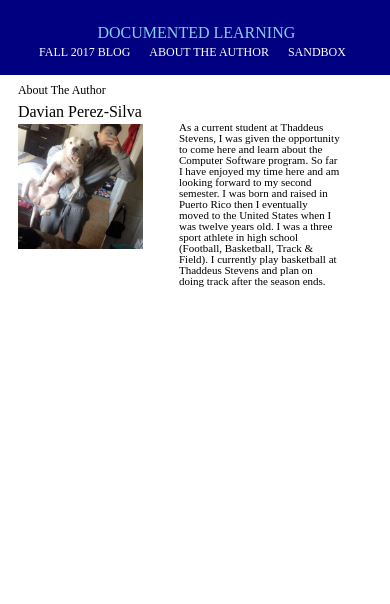
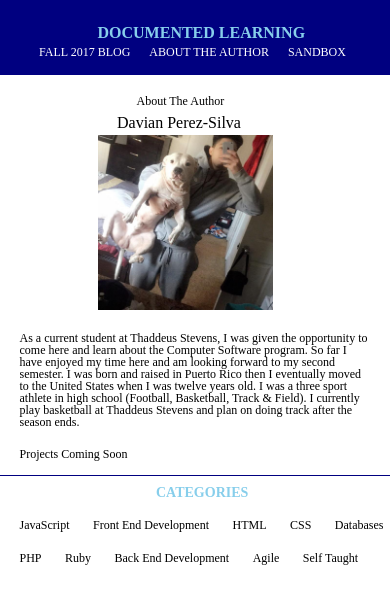
Before and after one commit to daviirose/InAction, a plain HTML site: page index.html in a window 390 px wide. Drawn offline with Linux system fonts and the light colour scheme.

Commit message:
Finished alinging body in mobile and started Media queries for header for home page

```diff
--- a/index.html
+++ b/index.html
@@ -21,15 +21,53 @@
   </section>
   </header>
 <section class="AboutMe-container">
-  <div class="block">
   <h3 class="About-the-author-two"> About The Author
   </h3>
   <h2 class="Davian"> Davian Perez-Silva
   </h2>
   <img src="images/benji.jpg" class="benji" alt="dog">
-</div>
   <p class="AboutMe"> As a current student at Thaddeus Stevens, I was given the opportunity to come here and learn about the Computer Software program. So far I have enjoyed my time here and am looking forward to my second semester. I was born and raised in Puerto Rico then I eventually moved to the United States when I was twelve years old. I was a three sport athlete in high school (Football, Basketball, Track &amp; Field). I currently play basketball at Thaddeus Stevens and plan on doing track after the season ends.
   </p>
+  <h3 class="Projects-coming-soon">
+    Projects Coming Soon
+  </h3>
 </section>
+<div class="line">
+</div>
+<aside>
+  <h1 class="Categories"> CATEGORIES
+  </h1>
+  <div class="wrap">
+  <h2 class="JavaScript">
+      JavaScript
+    </h2>
+  <h2 class="JavaScript">
+      Front End Development
+    </h2>
+  <h2 class="JavaScript">
+        HTML
+    </h2>
+  <h2 class="JavaScript">
+        CSS
+    </h2>
+  <h2 class="JavaScript">
+        Databases
+    </h2>
+    <h2 class="JavaScript">
+        PHP
+    </h2>
+    <h2 class="JavaScript">
+        Ruby
+    </h2>
+    <h2 class="JavaScript">
+        Back End Development
+      </h2>
+    <h2 class="JavaScript">
+        Agile
+      </h2>
+    <h2 class="JavaScript">
+          Self Taught
+      </h2>
+</aside>
 </body>
 </html>
--- a/style/_about.scss
+++ b/style/_about.scss
@@ -1,33 +1,41 @@
 .AboutMe-container {
-  display: inline-flex;
+  display: block;
 }
 .About-the-author-two {
-  width: 85%;
+  width: 65%;
   height: 20px;
   font-size: 12px;
   margin-top: 5%;
-  margin-left: 10%;
+  margin-left: 35%;
 }
 .Davian {
-  width: 90%;
+  width: 70%;
   height: 20px;
-  margin-left: 10%;
+  margin-left: 30%;
 }
 .benji {
-  width: 125px;
-  height: 125px;
-  margin-left: 10%;
+  width: 175px;
+  height: 175px;
+  margin-left: 25%;
   display: inline-block;
 }
 .AboutMe {
   width: 90%;
   height: auto;
-  font-size: 11px;
-  display: inline-flex;
-  margin-top: 12%;
-  margin-right: 50px;
+  font-size: 12px;
+  display: block;
+  margin-top: 5%;
+  margin-left: 5%;
 }
-.block {
+.line {
   width: 100%;
-  display: block;
+  height: 1px;
+  background-color: navy;
+  margin-top: 15px;
 }
+.Projects-coming-soon {
+  width: auto;
+  height: auto;
+  font-size: 12px;
+  margin: 5% 0px 0px 5%;
+}
--- a/style/_header.scss
+++ b/style/_header.scss
@@ -7,11 +7,14 @@ html,body {
   .header-container {
     width: 100%;
     height: 75px;
-    background-color: navy;
+    background-color:Navy;
     display: inline-block;
   }
   .Documented-Learning {
+    width: auto;
+    height: auto;
     font-size: 16px;
+    font-weight: 600;
     color: skyblue;
     padding: 25px 0px 0px 0px;
     display: inline-block;
--- a/style/style.scss
+++ b/style/style.scss
@@ -1,3 +1,6 @@
 @import "reset";
 @import "header";
 @import "about";
+@import "presets";
+@import "sidebar";
+@import "mq";
```
Also changed, not shown: style/style.css.
